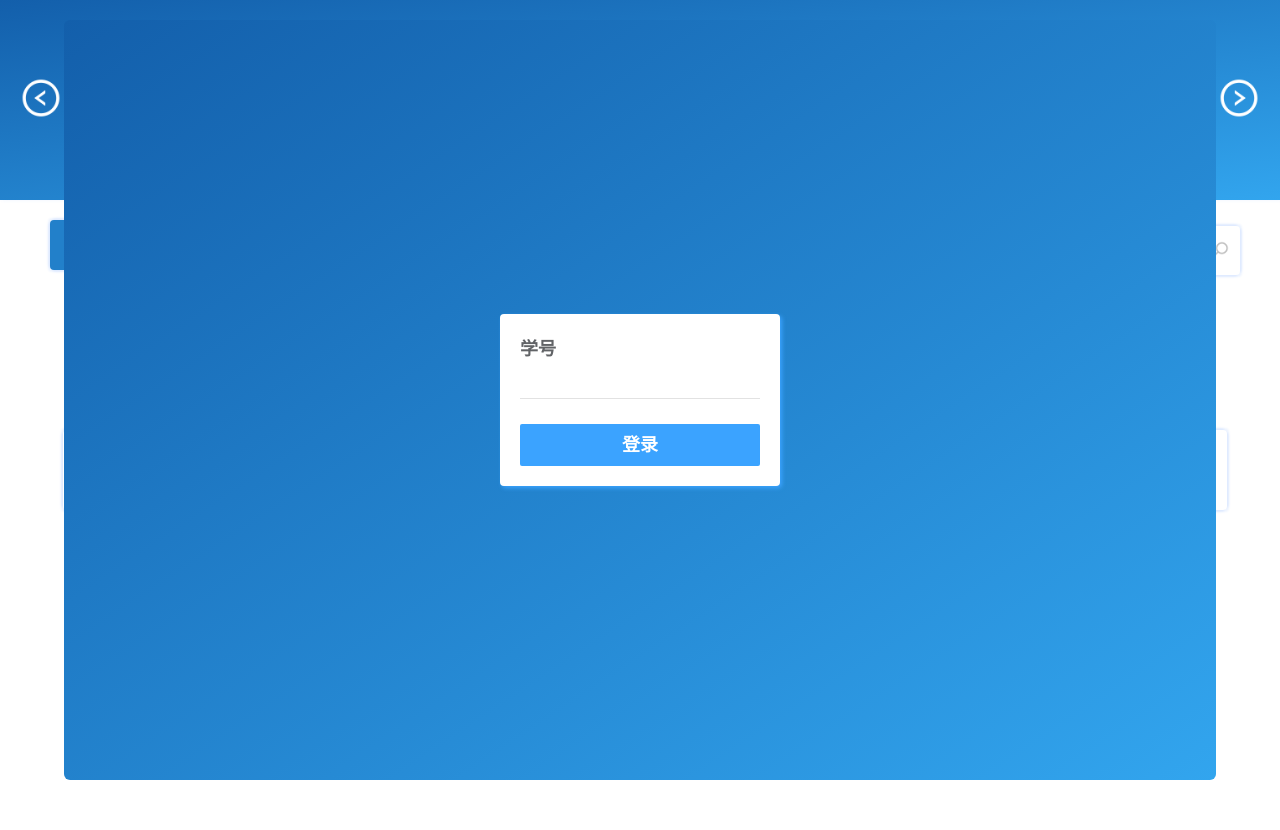
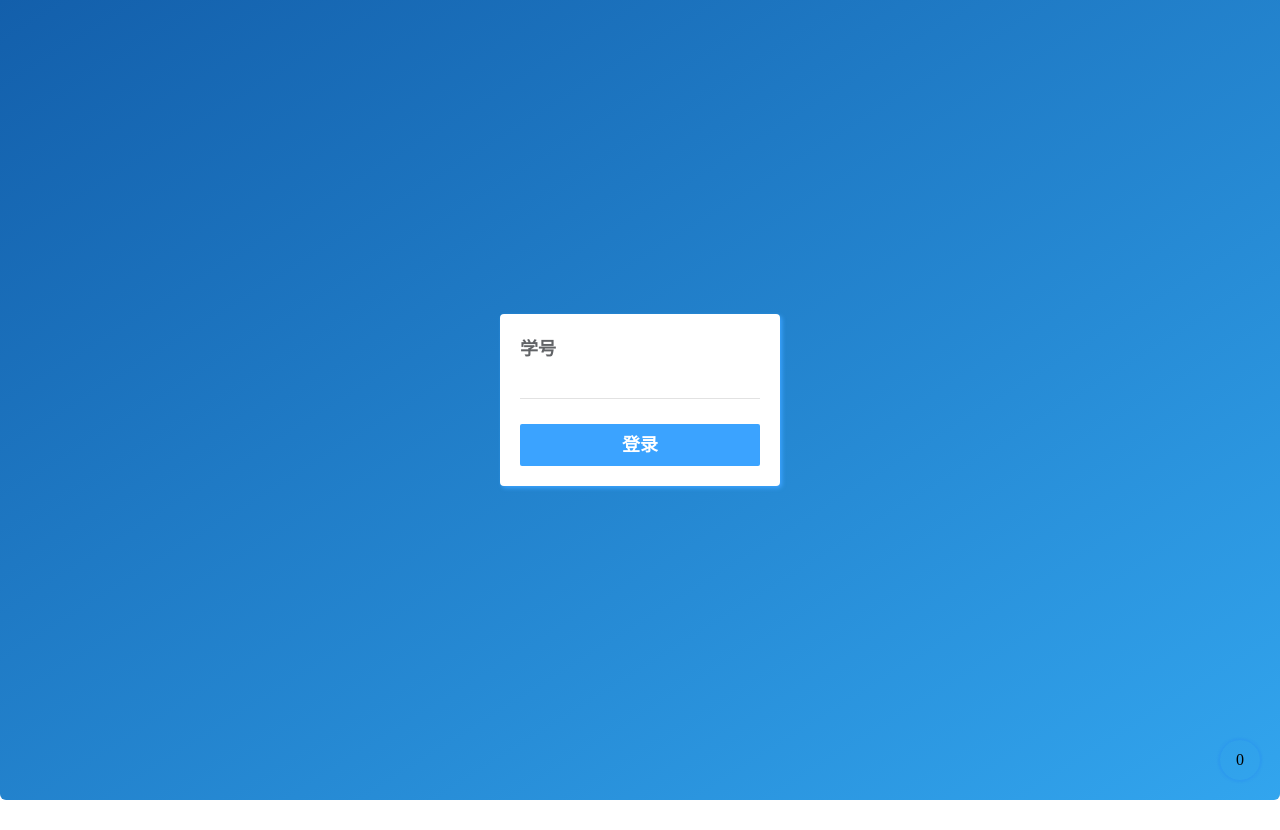
Before and after one commit to scruel/marker-system, a Vue app: page / in a window 1280 px wide. Before the commit the page ends 800 px from the top, so only its background shows below. Built offline with nearby package versions, Linux system fonts and the light colour scheme.

Commit message:
新版本

```diff
--- a/src/App.vue
+++ b/src/App.vue
@@ -15,10 +15,11 @@
           @select="onSelectWord"
           @answer="onBuildAnswer"
         /> -->
-        <switch-container
+        <!-- <switch-container
           :direction="false"
           @prev="onPrevWord"
-        />
+        /> -->
+        <div />
         <div class="shadow-block">
           <word-container
             v-for="(item, index) in select"
@@ -28,6 +29,7 @@
             :alternative="alternative"
             :marker="marker"
             @select="onSelectWord"
+            @cannal="onCannalWord"
             @answer="onBuildAnswer"
           />
         </div>
@@ -38,6 +40,12 @@
       </div>
       <div class="category-list">
         <div class="shadow-block">
+          <div
+            class="category-container"
+            @click="onHandlerCategoryReset"
+          >
+            <span>全部</span>
+          </div>
           <category-container
             v-for="(item, index) in categorys"
             :key="index"
@@ -64,6 +72,7 @@
         :message="message"
         ref="tip"
       />
+      <count-container :count="count" />
     </div>
   </div>
 </template>
@@ -76,6 +85,7 @@ import TipContainer from "./components/tip-container";
 import SwitchContainer from "./components/switch-container";
 import CategoryContainer from "./components/category-container";
 import SearchContainer from "./components/search-container";
+import CountContainer from "./components/count-container";
 
 import Marker from "./config/marker";
 import Category from "./config/category";
@@ -104,6 +114,7 @@ export default {
       message: '',
       answer: new Map(),
       answer_serial: [],
+      count: 0
     };
   },
 
@@ -115,10 +126,14 @@ export default {
     SwitchContainer,
     CategoryContainer,
     SearchContainer,
+    CountContainer,
   },
 
   created() {
    const token =  Cookies.getCookie('token');
+
+   const count =  window.sessionStorage.getItem('count');
+
    if (token) {
      this.visible = false;
      this.token = token;
@@ -142,6 +157,10 @@ export default {
       this.word = word;
     },
 
+    onCannalWord() {
+      this.word = null;
+    },
+
     onSelectMarker(marker) {
       this.marker = marker;
     },
@@ -152,9 +171,23 @@ export default {
 
     onBuildAnswer(serial) {
       const { answer, answer_serial, marker, word, shadow } = this;
+
+      this.words = this.words.map(item => {
+        if (item.id == word.id) {
+          console.log('====================================');
+          console.log(item.count);
+          console.log('====================================');
+          item.count = item.count + 1;
+        }
+        return item;
+      });
+
       const model = answer.get(word.id) || [];
+
       model.push(marker.uuid);
+
       answer.set(word.id, model);
+
       if (shadow  && shadow.id != word.id) {
         answer_serial.push(shadow.id);
         let temp = [];
@@ -188,6 +221,8 @@ export default {
           mark_list,
         });
         this.answer.delete(word_id);
+        this.count += 1;
+        window.sessionStorage.setItem('count', this.count);
       }
 
       console.log('====================================');
@@ -215,6 +250,10 @@ export default {
       this.category = category;
     },
 
+    onHandlerCategoryReset() {
+      this.category = null;
+    },
+
     onPrevWord() {
       const { pointer, words } = this;
 
@@ -222,7 +261,7 @@ export default {
         return;
       }
 
-      const work = this.words[pointer - 1 ];
+      const work = this.words[pointer - 1];
       let temp = [];
 
       for (let i = 0; i < 4; i++) {
@@ -275,10 +314,12 @@ export default {
           count,
         }
       ).catch((error) => {
-
+        this.visible = true;
       });
 
-      this.words = data.data;
+      this.words = data.data.map(item =>  Object.assign({}, item, {
+        count: 0,
+      }));
 
       for(let i = 0; i < 4; i += 1) {
         this.select.push(data.data[0]);
@@ -330,7 +371,7 @@ export default {
   justify-content: space-between;
 
   .category-container {
-    margin-left: 10px;
+    margin-left: 5px;
     margin-bottom: 10px;
   }
 }
@@ -368,7 +409,7 @@ export default {
   justify-content: center;
 
   .marker-container {
-    margin-left: 10px;
+    margin-left: 20px;
     margin-bottom: 10px;
   }
 }
--- /dev/null
+++ b/src/components/count-container.vue
@@ -0,0 +1,40 @@
+<template>
+    <section class="count-container">
+        <div>{{count}}</div>
+    </section>
+</template>
+
+<script>
+export default {
+  data() {
+    return {}
+  },
+
+  props: {
+      count: {
+          type: Number,
+          default: 0,
+      }
+  }
+}
+</script>
+
+<style lang="scss" scope>
+.count-container {
+  position: fixed;
+  bottom: 20px;
+  right: 20px;
+
+  width: 40px;
+  height: 40px;
+  border-radius: 50%;
+
+  line-height: 40px;
+  text-align: center;
+
+  box-shadow: 2px 2px 2px 0 rgba(40, 120, 255, 0.08),
+    2px -2px 2px 0 rgba(40, 120, 255, 0.08),
+    -2px -2px 2px 0 rgba(40, 120, 255, 0.08),
+    -2px 2px 2px 0 rgba(40, 120, 255, 0.08);
+}
+</style>
--- a/src/components/login-container.vue
+++ b/src/components/login-container.vue
@@ -66,8 +66,8 @@ export default {
   align-items: center;
   justify-content: center;
 
-  width: 90%;
-  height: 95%;
+  width: 100%;
+  height: 100%;
   background: linear-gradient(to bottom right, #135fab, #32a5ee);
   border-radius: 6px;
 
--- a/src/components/marker-contianer.vue
+++ b/src/components/marker-contianer.vue
@@ -1,6 +1,7 @@
 <template>
   <section
     class="marker-container"
+    :class="{mactive: active}"
     @mouseenter="onSelectShoot"
     @mouseleave="onCancalShoot"
   >
@@ -11,7 +12,9 @@
 <script>
 export default {
   data() {
-    return {};
+    return {
+      active: false,
+    };
   },
 
   props: {
@@ -32,10 +35,12 @@ export default {
       if (!this.word) {
         return;
       }
+      this.active = true;
       this.$emit('select', this.marker);
     },
 
     onCancalShoot() {
+      this.active = false;
       this.$emit('cancal', null);
     },
   },
@@ -48,7 +53,7 @@ export default {
   border-radius: 4px;
   padding: 10px 20px;
   background: #ffffff;
-  // width: 240px;
+  width: 200px;
   height: 80px;
 
   text-align: center;
@@ -60,7 +65,15 @@ export default {
     -2px 2px 2px 0 rgba(40, 120, 255, 0.08);
 
   span {
-    user-select: none;
+    // user-select: none;
   }
+
+  transition: all 0.1s;
+}
+
+.mactive {
+  width: 240px;
+  color: #ffffff;
+  background-color: #c72923;
 }
 </style>
--- a/src/components/search-container.vue
+++ b/src/components/search-container.vue
@@ -35,11 +35,12 @@ export default {
       },
 
       handlerSearch() {
-          if (!this.keyword) {
-              return;
-          }
+        //   if (!this.keyword) {
+        //       return;
+        //   }
 
-          this.$emit('search', this.keyword)
+        //   this.$emit('search', this.keyword)
+        window.location.href = `www.baidu.com`
       }
   }
 }
@@ -68,7 +69,7 @@ export default {
   }
 
   img {
-    user-select: none;
+    // user-select: none;
     width: 20px;
     height: 20px;
   }
--- a/src/components/word-container.vue
+++ b/src/components/word-container.vue
@@ -11,7 +11,7 @@
       <span>{{word.word}}</span>
     </div>
     <div v-if="visible">
-      <span>{{alternative.word}}</span>
+      <span style="opacity: 0;">{{alternative.word}}</span>
     </div>
   </section>
 </template>
@@ -85,8 +85,8 @@ export default {
       //   return;
       // }
 
-      const x = event.clientX + 5;
-      const y = event.clientY + 5;
+      const x = event.clientX + 2;
+      const y = event.clientY + 2;
       this.$refs.node.style.left = `${x}px`;
       this.$refs.node.style.top = `${y}px`;
     },
@@ -110,6 +110,7 @@ export default {
       if (this.activity) {
         this.activity = false;
         this.visible = false;
+        this.$emit('cancal', null);
       }
     },
   },
--- a/src/lib/cookies.js
+++ b/src/lib/cookies.js
@@ -10,9 +10,9 @@ export default {
   },
 
   setCookie(cname, cvalue, exdays, cpath = '/') {
-    const d = new Date();
-    d.setTime(d.getTime() + exdays * 24 * 60 * 60 * 1000);
-    const expires = `expires=${d.toGMTString()}`;
-    document.cookie = `${cname}=${cvalue}; ${expires}; path=${cpath}`;
+    // const d = new Date();
+    // d.setTime(d.getTime() + exdays * 24 * 60 * 60 * 1000);
+    // const expires = `expires=${d.toGMTString()}`;
+    document.cookie = `${cname}=${cvalue};`;
   },
 };
```
Also changed, not shown: 1 other file (tests, documents, lock files or other folders).
